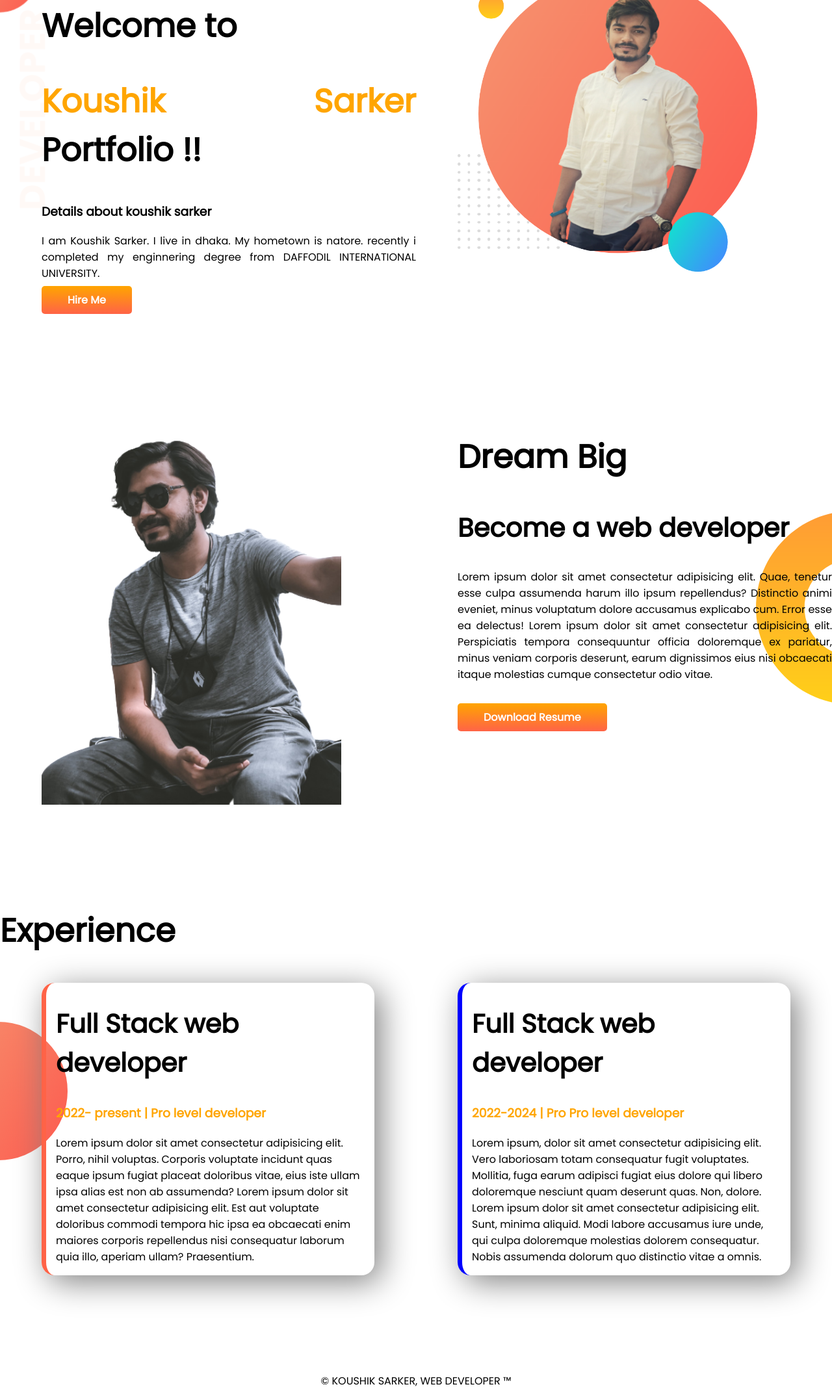
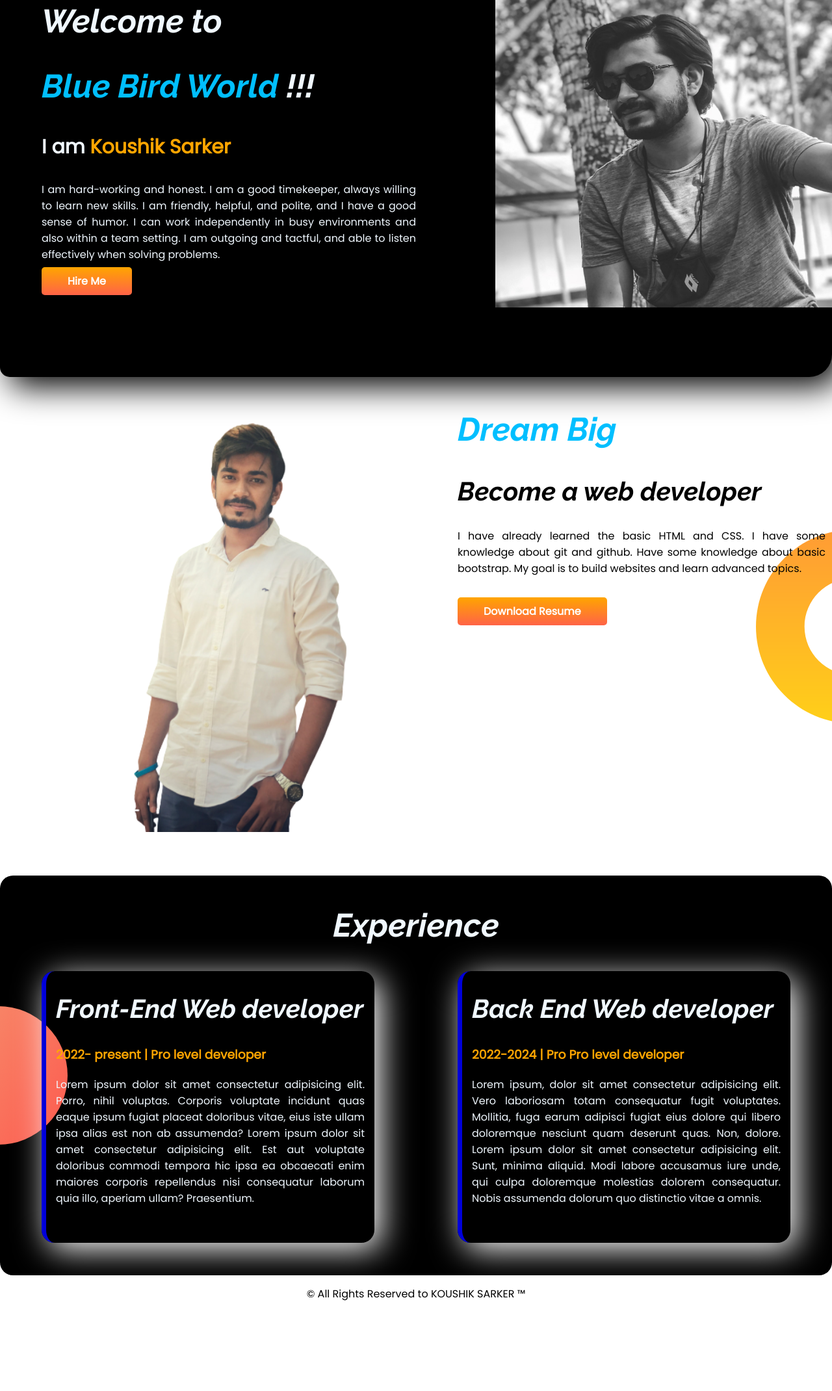
Before and after one commit to koushiksarkerDIU/Developer-Portfolio, a plain HTML site: page index.html in a window 1280 px wide. Shown: the part 39-2179 px from the top of the page at 65% size. After the commit the page ends 2058 px from the top, so only its background shows below. Drawn offline with Linux system fonts and the light colour scheme.

Commit message:
final styles  added

```diff
--- a/index.html
+++ b/index.html
@@ -9,37 +9,49 @@
     <link rel="preconnect" href="https://fonts.googleapis.com">
     <link rel="preconnect" href="https://fonts.gstatic.com" crossorigin>
     <link href="https://fonts.googleapis.com/css2?family=Poppins&display=swap" rel="stylesheet">
+    <link rel="preconnect" href="https://fonts.googleapis.com">
+    <link rel="preconnect" href="https://fonts.gstatic.com" crossorigin>
+    <link href="https://fonts.googleapis.com/css2?family=Poppins&family=Raleway:ital,wght@1,700&display=swap"
+        rel="stylesheet">
+    <link rel="preconnect" href="https://fonts.googleapis.com">
+    <link rel="preconnect" href="https://fonts.gstatic.com" crossorigin>
+    <link href="https://fonts.googleapis.com/css2?family=Poppins&family=Raleway:ital,wght@1,700&display=swap"
+        rel="stylesheet">
+
     <link rel="stylesheet" href="style.css">
 </head>
 
 <body>
     <section class="top-banner flexiable-container">
         <div class="half-width">
-            <h1>Welcome to</h1>
-            <h1><span class="orange-color">Koushik Sarker</span> Portfolio !! </h1>
-            <h3>Details about koushik sarker </h3>
-            <p>I am Koushik Sarker. I live in dhaka. My hometown is natore. recently i completed my enginnering degree
-                from
-                DAFFODIL INTERNATIONAL UNIVERSITY. </p>
+            <div class="google-font">
+                <h1>Welcome to</h1>
+                <h1><span class="blue-color">Blue Bird World </span> !!!</h1>
+            </div>
+            <h3>I am <span class="orange-color">Koushik Sarker</span> </h3>
+            <p>I am hard-working and honest. I am a good timekeeper, always willing to learn new skills. I am
+                friendly, helpful, and polite, and I have a good sense of humor. I can work independently in busy
+                environments and also within a team setting. I am outgoing and tactful, and able to listen effectively
+                when solving problems.</p>
             <a class="link-button" target="_blank" href="https://www.linkedin.com/in/koushik-sarker-antu/">Hire Me</a>
         </div>
-        <div class="half-width">
-            <img src="images/my-bg.png" alt="">
+        <div class="half-width kp">
+            <img align="right" src="images/koushik1-modified.jpg" alt="" height="90%">
         </div>
     </section>
 
     <section class="dream-big flexiable-container">
         <div class="half-width">
-            <img src="images/koushik1-bg.jpg" alt="">
+            <img src="images/kp.png" alt="">
         </div>
         <div class="half-width">
-            <h1>Dream Big</h1>
-            <h2>Become a web developer </h2>
-            <p>Lorem ipsum dolor sit amet consectetur adipisicing elit. Quae, tenetur esse culpa assumenda harum illo
-                ipsum repellendus? Distinctio animi eveniet, minus voluptatum dolore accusamus explicabo cum. Error esse
-                ea delectus! Lorem ipsum dolor sit amet consectetur adipisicing elit. Perspiciatis tempora consequuntur
-                officia doloremque ex pariatur, minus veniam corporis deserunt, earum dignissimos eius nisi obcaecati
-                itaque molestias cumque consectetur odio vitae.
+            <div class="google-font">
+                <h1 class="blue-color">Dream Big</h1>
+                <h2>Become a web developer </h2>
+            </div>
+            <p>I have already learned the basic HTML and CSS. I have some knowledge about git and github. Have some
+                knowledge about basic bootstrap. My goal is to build
+                websites and learn advanced topics.
             </p><br>
             <a class="link-button" target="_blank" href="https://www.linkedin.com/in/koushik-sarker-antu/">Download
                 Resume</a>
@@ -47,10 +59,10 @@
     </section>
 
     <section class="experience-area">
-        <h1>Experience</h1>
+        <h1 class="google-font">Experience</h1>
         <div class="flexiable-container">
-            <div id="full-stack-developer" class="experience-item">
-                <h2>Full Stack web developer</h2>
+            <div class="experience-item full-stack-developer">
+                <h2 class="google-font">Front-End Web developer</h2>
                 <h3 class="orange-color">2022- present | Pro level developer</h3>
                 <p>Lorem ipsum dolor sit amet consectetur adipisicing elit. Porro, nihil voluptas. Corporis voluptate
                     incidunt quas eaque ipsum fugiat placeat doloribus vitae, eius iste ullam ipsa alias est non ab
@@ -60,8 +72,8 @@
                     aperiam ullam? Praesentium. </p>
             </div>
 
-            <div id="baby-web-developer" class="experience-item">
-                <h2>Full Stack web developer</h2>
+            <div class="experience-item full-stack-developer">
+                <h2 class="google-font">Back End Web developer</h2>
                 <h3 class="orange-color">2022-2024 | Pro Pro level developer</h3>
                 <p>Lorem ipsum, dolor sit amet consectetur adipisicing elit. Vero laboriosam totam consequatur fugit
                     voluptates. Mollitia, fuga earum adipisci fugiat eius dolore qui libero doloremque nesciunt quam
@@ -78,7 +90,7 @@
 </body>
 <footer>
     <p>
-        © KOUSHIK SARKER, WEB DEVELOPER ™
+        © All Rights Reserved to KOUSHIK SARKER ™
     </p>
 </footer>
 
--- a/style.css
+++ b/style.css
@@ -1,6 +1,11 @@
 body {
     font-family: 'Poppins', sans-serif;
     margin: 0;
+}
+
+.google-font {
+    font-family: 'Poppins', sans-serif;
+    font-family: 'Raleway', sans-serif;
 }
 
 h1 {
@@ -15,9 +20,19 @@ h2 {
     color: orange;
 }
 
+.blue-color {
+    color: deepskyblue;
+}
+
 .flexiable-container {
     display: flex;
-    margin-bottom: 150px;
+    margin-bottom: 10px;
+    padding-bottom: 50px;
+
+}
+
+.flexiable-container p {
+    text-align: justify;
 }
 
 .half-width {
@@ -27,7 +42,7 @@ h2 {
 }
 
 .half-width img {
-    width: 80%;
+    width: 90%;
 }
 
 .link-button {
@@ -41,9 +56,16 @@ h2 {
 }
 
 .top-banner {
-    background-image: url(images/top-banner.png);
+    background-color: black;
+    color: aliceblue;
     background-repeat: no-repeat;
+    box-shadow: 15px 15px 50px black;
+    border-bottom-right-radius: 35px;
+    border-bottom-left-radius: 15px;
+}
 
+.top-banner h3 {
+    font-size: 30px;
 }
 
 .dream-big {
@@ -52,10 +74,22 @@ h2 {
     background-position: right;
 }
 
+.dream-big p {
+    margin-right: 10px;
+}
+
 .experience-area {
     background-image: url(images/exp-bg.png);
+    background-color: black;
+    color: aliceblue;
     background-repeat: no-repeat;
     background-position: left;
+    border-radius: 20px;
+    padding-top: 5px;
+}
+
+.experience-area h1 {
+    text-align: center;
 }
 
 .experience-item {
@@ -64,16 +98,13 @@ h2 {
     margin-right: 5%;
     padding-left: 15px;
     padding-right: 15px;
-    box-shadow: 10px 10px 50px gray;
+    padding-bottom: 40px;
+    box-shadow: 10px 10px 50px white;
     border-radius: 20px;
 }
 
-#full-stack-developer {
-    border-left: 7px solid tomato;
-}
-
-#baby-web-developer {
-    border-left: 7px solid blue;
+.full-stack-developer {
+    border-left: 7px solid rgb(0, 0, 218);
 }
 
 footer p {
```
Also changed, not shown: images/koushik1-modified.jpg (added), images/koushik11-bg.jpg (added), images/kp.png (added).
